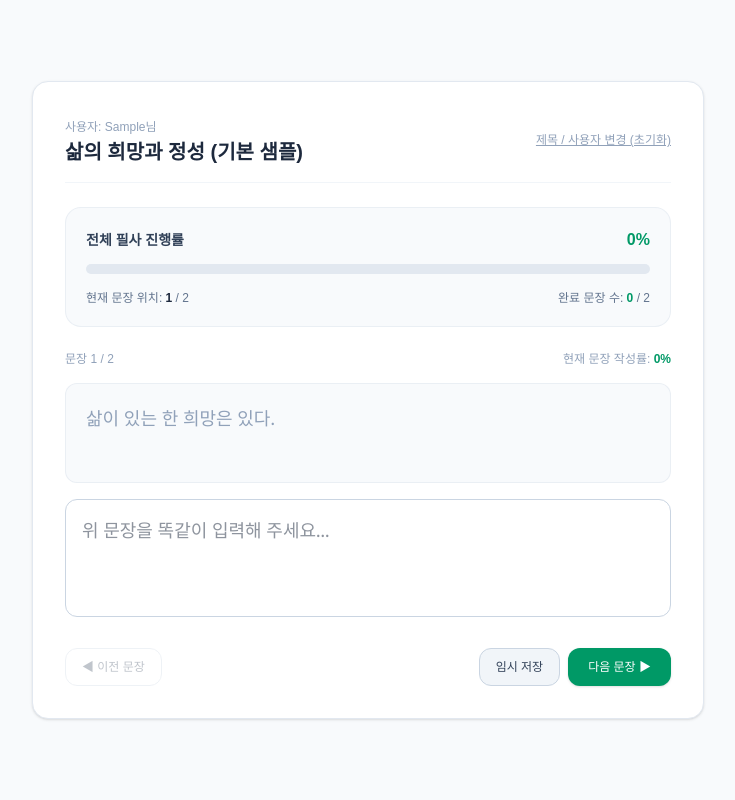
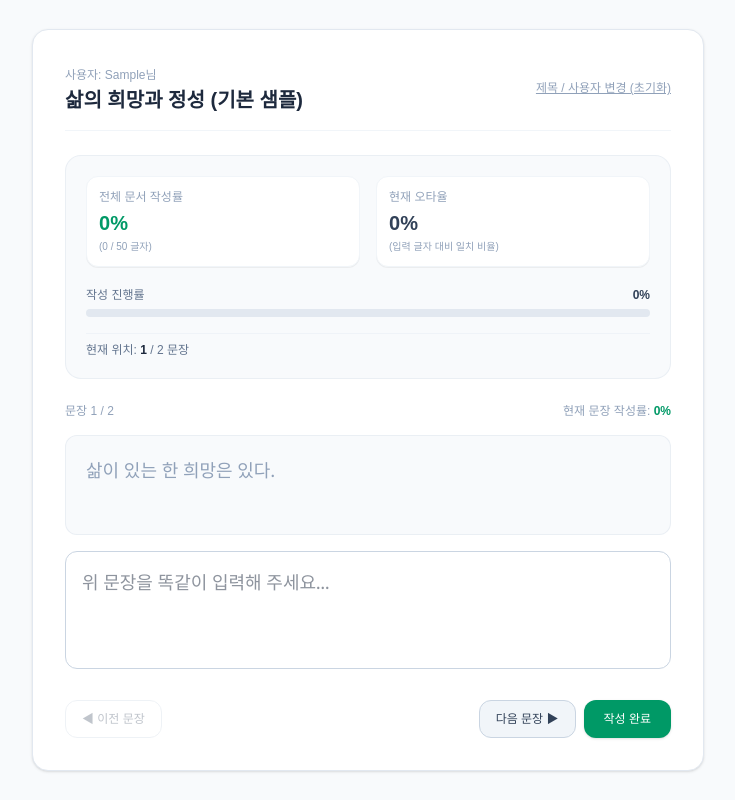
Before and after one commit to cybermaxatoffice/transcription-app, a Next.js app: page / in a window 1280 px wide. Both pictures are taken after typing "Sample" into the empty fields and a click on the button "필사 시작하기". Shown: the whole page, without its empty margins (272-1007 px from the left). Built offline with nearby package versions, Linux system fonts and the light colour scheme.

Commit message:
add mismatch rate
오타율 추가
버튼 위치 정렬

```diff
--- a/app/page.tsx
+++ b/app/page.tsx
@@ -15,7 +15,7 @@ interface UserProgress {
   docId: string;
   currentIndex: number;
   completedCount: number;
-  currentInputText?: string; // 사람별/문서별 작성 중이던 임시 타이핑 내용
+  sentenceDrafts: Record<number, string>; // 문장 인덱스별 입력 내역 캐싱
   lastUpdated: string;
 }
 
@@ -35,7 +35,7 @@ export default function TranscriptionApp() {
   const [selectedDocId, setSelectedDocId] = useState<string>('');
   const [currentIndex, setCurrentIndex] = useState(0);
   const [input, setInput] = useState('');
-  const [progress, setProgress] = useState(0);
+  const [sentenceDrafts, setSentenceDrafts] = useState<Record<number, string>>({});
 
   // 관리자 전용: data 디렉토리 파일 읽기 및 추출 상태
   const [dataFileName, setDataFileName] = useState('sample1.pdf');
@@ -81,6 +81,7 @@ export default function TranscriptionApp() {
     setUserName('');
     setAdminPassword('');
     setInput('');
+    setSentenceDrafts({});
     if (documents.length > 0) {
       setSelectedDocId(documents[0].id);
     } else {
@@ -92,24 +93,20 @@ export default function TranscriptionApp() {
   const currentDoc = documents.find((d) => d.id === selectedDocId);
   const currentSentence = currentDoc?.sentences[currentIndex] || '';
 
-  // 실시간 타이핑 진도율 계산
-  useEffect(() => {
-    if (!currentSentence) {
-      setProgress(0);
-      return;
-    }
-    const currentProgress = Math.min(
-      100,
-      Math.round((input.length / currentSentence.length) * 100)
-    );
-    setProgress(currentProgress);
-  }, [input, currentSentence]);
+  // 현재 문장 입력 시 drafts 캐시 업데이트
+  const handleInputChange = (val: string) => {
+    setInput(val);
+    setSentenceDrafts((prev) => ({
+      ...prev,
+      [currentIndex]: val
+    }));
+  };
 
-  // 사람별 / 문서별 저장 함수
+  // 진행 상황 저장 함수 (내역 캐싱 포함)
   const saveUserProgress = (
     targetIndex: number,
-    completedCountOverride?: number,
-    inputTextToSave: string = ''
+    updatedDrafts: Record<number, string>,
+    completedCountOverride?: number
   ) => {
     if (!userName || !selectedDocId) return;
 
@@ -123,13 +120,13 @@ export default function TranscriptionApp() {
     const prevCount = newProgressMap[trimmedUser][selectedDocId]?.completedCount || 0;
     const newCompletedCount = completedCountOverride !== undefined
       ? completedCountOverride
-      : Math.max(prevCount, targetIndex);
+      : prevCount;
 
     newProgressMap[trimmedUser][selectedDocId] = {
       docId: selectedDocId,
       currentIndex: targetIndex,
       completedCount: newCompletedCount,
-      currentInputText: inputTextToSave,
+      sentenceDrafts: updatedDrafts,
       lastUpdated: new Date().toLocaleString('ko-KR')
     };
 
@@ -137,40 +134,51 @@ export default function TranscriptionApp() {
     localStorage.setItem('transcription_progress', JSON.stringify(newProgressMap));
   };
 
-  // 1. 임시 저장 버튼 클릭 (사람별/문서별 각각 저장)
-  const handleTempSave = () => {
-    const currentCompleted = userProgressMap[userName.trim()]?.[selectedDocId]?.completedCount || 0;
-    saveUserProgress(currentIndex, currentCompleted, input);
-    alert(`'${userName.trim()}'님의 '${currentDoc?.title}' 필사 임시 작성이 저장되었습니다.`);
+  // 1. 이전 문장 버튼
+  const handlePrevSentence = () => {
+    if (currentIndex > 0) {
+      const nextIdx = currentIndex - 1;
+      const updatedDrafts = { ...sentenceDrafts, [currentIndex]: input };
+      setSentenceDrafts(updatedDrafts);
+      saveUserProgress(nextIdx, updatedDrafts);
+
+      setCurrentIndex(nextIdx);
+      setInput(updatedDrafts[nextIdx] || '');
+    }
   };
 
-  // 2. 다음 문장 버튼 클릭 (저장 후 다음 문장으로 이동)
+  // 2. 다음 문장 버튼 (입력 내역 저장 후 다음 문장으로 이동)
   const handleNextSentence = () => {
     if (!currentDoc) return;
     const totalSentences = currentDoc.sentences.length;
 
-    const currentCompleted = userProgressMap[userName.trim()]?.[selectedDocId]?.completedCount || 0;
-    const updatedCompleted = Math.max(currentCompleted, currentIndex + 1);
+    const updatedDrafts = { ...sentenceDrafts, [currentIndex]: input };
+    setSentenceDrafts(updatedDrafts);
 
     if (currentIndex < totalSentences - 1) {
       const nextIdx = currentIndex + 1;
-      saveUserProgress(nextIdx, updatedCompleted, '');
+      saveUserProgress(nextIdx, updatedDrafts);
       setCurrentIndex(nextIdx);
-      setInput('');
+      setInput(updatedDrafts[nextIdx] || '');
     } else {
-      saveUserProgress(currentIndex, updatedCompleted, input);
-      alert('축하합니다! 해당 필사문의 모든 문장을 완료하셨습니다.');
+      saveUserProgress(currentIndex, updatedDrafts);
+      alert('마지막 문장입니다.');
     }
   };
 
-  // 3. 이전 문장 버튼 클릭
-  const handlePrevSentence = () => {
-    if (currentIndex > 0) {
-      const currentCompleted = userProgressMap[userName.trim()]?.[selectedDocId]?.completedCount || 0;
-      saveUserProgress(currentIndex - 1, currentCompleted, '');
-      setCurrentIndex(currentIndex - 1);
-      setInput('');
-    }
+  // 3. 작성 완료 버튼 (현재 문장 저장 및 완성 진행률/오타율 업데이트)
+  const handleCompleteSentence = () => {
+    if (!currentDoc) return;
+    const totalSentences = currentDoc.sentences.length;
+
+    const updatedDrafts = { ...sentenceDrafts, [currentIndex]: input };
+    setSentenceDrafts(updatedDrafts);
+
+    const currentCompleted = userProgressMap[userName.trim()]?.[selectedDocId]?.completedCount || 0;
+    const newCompleted = Math.max(currentCompleted, currentIndex + 1);
+
+    saveUserProgress(currentIndex, updatedDrafts, newCompleted);
+    alert(`현재 문장 및 진행 상황이 저장되었습니다! (${newCompleted}/${totalSentences} 문장 완주)`);
   };
 
   const handleUserLogin = (e: React.FormEvent) => {
@@ -180,13 +188,15 @@ export default function TranscriptionApp() {
 
     setViewMode('user');
 
-    // 로그인한 사람(userName)과 선택한 필사문(selectedDocId)에 해당하는 개별 진행 정보 불러오기
     const existingProgress = userProgressMap[userName.trim()]?.[selectedDocId];
     if (existingProgress) {
       setCurrentIndex(existingProgress.currentIndex);
-      setInput(existingProgress.currentInputText || ''); // 해당 사람/문서 전용 작성 내용 복원
+      const drafts = existingProgress.sentenceDrafts || {};
+      setSentenceDrafts(drafts);
+      setInput(drafts[existingProgress.currentIndex] || '');
     } else {
       setCurrentIndex(0);
+      setSentenceDrafts({});
       setInput('');
     }
   };
@@ -308,9 +318,45 @@ export default function TranscriptionApp() {
     alert(`필사문 '${newDoc.title}'이(가) 성공적으로 등록되었습니다! (총 ${mergedSentences.length}개 문장)`);
   };
 
+  // ---------------- 계산 로직 (작성률 & 오타율) ----------------
+  const calculateStats = () => {
+    if (!currentDoc || currentDoc.sentences.length === 0) {
+      return { completionRate: 0, errorRate: 0, totalOriginalChars: 0, totalTypedChars: 0 };
+    }
+
+    let totalOriginalChars = 0;
+    let totalTypedChars = 0;
+    let totalErrorChars = 0;
+
+    currentDoc.sentences.forEach((origSentence, idx) => {
+      totalOriginalChars += origSentence.length;
+      const typed = sentenceDrafts[idx] || (idx === currentIndex ? input : '');
+      totalTypedChars += typed.length;
+
+      // 오타 수 계산 (입력한 글자 중 원문과 일치하지 않거나 길이를 초과한 경우)
+      for (let i = 0; i < typed.length; i++) {
+        if (i >= origSentence.length || typed[i] !== origSentence[i]) {
+          totalErrorChars++;
+        }
+      }
+    });
+
+    const completionRate = totalOriginalChars > 0
+      ? Math.min(100, Math.round((totalTypedChars / totalOriginalChars) * 100))
+      : 0;
+
+    const errorRate = totalTypedChars > 0
+      ? Math.round((totalErrorChars / totalTypedChars) * 100)
+      : 0;
+
+    return { completionRate, errorRate, totalOriginalChars, totalTypedChars };
+  };
+
+  const stats = calculateStats();
+
   // ---------------- 화면 렌더링 ----------------
 
-  // 1. 초기 로그인 화면
+  // 1. 로그인 화면
   if (viewMode === 'login') {
     return (
       <main className="min-h-screen bg-slate-100 flex items-center justify-center p-4">
@@ -533,7 +579,7 @@ export default function TranscriptionApp() {
                     <tr>
                       <th className="p-3">사용자명</th>
                       <th className="p-3">필사문 제목</th>
-                      <th className="p-3">진행률</th>
+                      <th className="p-3">완주 문장 수</th>
                       <th className="p-3">최근 학습 일시</th>
                     </tr>
                   </thead>
@@ -542,13 +588,12 @@ export default function TranscriptionApp() {
                       Object.entries(userDocs).map(([dId, pData]) => {
                         const targetDoc = documents.find((d) => d.id === dId);
                         const total = targetDoc?.sentences.length || 0;
-                        const percent = total > 0 ? Math.round((pData.completedCount / total) * 100) : 0;
                         return (
                           <tr key={`${uName}-${dId}`} className="hover:bg-slate-50">
                             <td className="p-3 font-semibold text-slate-800">{uName}</td>
                             <td className="p-3">{targetDoc?.title || dId}</td>
                             <td className="p-3">
-                              <span className="text-emerald-600 font-bold">{percent}%</span> ({pData.completedCount}/{total})
+                              <span className="text-emerald-600 font-bold">{pData.completedCount}</span> / {total}
                             </td>
                             <td className="p-3 text-xs text-slate-400">{pData.lastUpdated}</td>
                           </tr>
@@ -566,10 +611,7 @@ export default function TranscriptionApp() {
   }
 
   // 3. 일반 사용자 필사 화면
-  const myProgress = userProgressMap[userName.trim()]?.[selectedDocId];
   const totalSentences = currentDoc?.sentences.length || 0;
-  const completedCount = myProgress?.completedCount || 0;
-  const overallPercent = totalSentences > 0 ? Math.round((completedCount / totalSentences) * 100) : 0;
 
   return (
     <main className="min-h-screen bg-slate-50 flex flex-col items-center justify-center p-6">
@@ -589,26 +631,39 @@ export default function TranscriptionApp() {
           </button>
         </div>
 
-        {/* 상단 진행률 카드 */}
-        <div className="bg-slate-50 p-5 rounded-2xl border border-slate-200/60 space-y-3">
-          <div className="flex justify-between items-center text-sm font-semibold text-slate-700">
-            <span>전체 필사 진행률</span>
-            <span className="text-emerald-600 font-bold text-base">{overallPercent}%</span>
+        {/* 상단 통합 지표 카드 (전체 작성률 & 오타율 추가) */}
+        <div className="bg-slate-50 p-5 rounded-2xl border border-slate-200/60 space-y-4">
+          <div className="grid grid-cols-2 gap-4">
+            <div className="bg-white p-3 rounded-xl border border-slate-100 shadow-2xs">
+              <span className="text-xs text-slate-400 block mb-1">전체 문서 작성률</span>
+              <span className="text-emerald-600 font-bold text-xl">{stats.completionRate}%</span>
+              <span className="text-[10px] text-slate-400 block mt-0.5">({stats.totalTypedChars} / {stats.totalOriginalChars} 글자)</span>
+            </div>
+            <div className="bg-white p-3 rounded-xl border border-slate-100 shadow-2xs">
+              <span className="text-xs text-slate-400 block mb-1">현재 오타율</span>
+              <span className={`font-bold text-xl ${stats.errorRate > 0 ? 'text-rose-500' : 'text-slate-700'}`}>
+                {stats.errorRate}%
+              </span>
+              <span className="text-[10px] text-slate-400 block mt-0.5">(입력 글자 대비 일치 비율)</span>
+            </div>
           </div>
 
-          <div className="w-full bg-slate-200 h-2.5 rounded-full overflow-hidden">
-            <div
-              className="bg-emerald-500 h-full transition-all duration-300"
-              style={{ width: `${overallPercent}%` }}
-            />
+          <div className="space-y-1.5 pt-1">
+            <div className="flex justify-between items-center text-xs text-slate-500">
+              <span>작성 진행률</span>
+              <span className="font-semibold text-slate-700">{stats.completionRate}%</span>
+            </div>
+            <div className="w-full bg-slate-200 h-2 rounded-full overflow-hidden">
+              <div
+                className="bg-emerald-500 h-full transition-all duration-300"
+                style={{ width: `${stats.completionRate}%` }}
+              />
+            </div>
           </div>
 
-          <div className="flex justify-between items-center text-xs text-slate-500 pt-1">
+          <div className="flex justify-between items-center text-xs text-slate-500 border-t border-slate-200/40 pt-2">
             <span>
-              현재 문장 위치: <strong className="text-slate-800 font-semibold">{currentIndex + 1}</strong> / {totalSentences}
-            </span>
-            <span>
-              완료 문장 수: <strong className="text-emerald-600 font-semibold">{completedCount}</strong> / {totalSentences}
+              현재 위치: <strong className="text-slate-800 font-semibold">{currentIndex + 1}</strong> / {totalSentences} 문장
             </span>
           </div>
         </div>
@@ -617,7 +672,7 @@ export default function TranscriptionApp() {
         <div className="space-y-4">
           <div className="flex justify-between items-center text-xs text-slate-400 font-medium">
             <span>문장 {currentIndex + 1} / {totalSentences}</span>
-            <span>현재 문장 작성률: <strong className="text-emerald-600">{progress}%</strong></span>
+            <span>현재 문장 작성률: <strong className="text-emerald-600">{Math.min(100, Math.round((input.length / (currentSentence.length || 1)) * 100))}%</strong></span>
           </div>
 
           <div className="p-5 bg-slate-50 rounded-xl text-slate-700 font-serif text-lg leading-relaxed border border-slate-200/60 select-none min-h-[100px]">
@@ -636,13 +691,13 @@ export default function TranscriptionApp() {
 
           <textarea
             value={input}
-            onChange={(e) => setInput(e.target.value)}
+            onChange={(e) => handleInputChange(e.target.value)}
             placeholder="위 문장을 똑같이 입력해 주세요..."
             rows={3}
             className="w-full p-4 rounded-xl border border-slate-300 focus:outline-none focus:ring-2 focus:ring-slate-800 font-serif text-lg text-slate-800 resize-none"
           />
 
-          {/* 지정된 3종 버튼 영역 (이전 문장 / 임시 저장 / 다음 문장) */}
+          {/* 변경된 3종 버튼 영역 ([이전 문장] / [다음 문장] / [작성 완료]) */}
           <div className="flex justify-between items-center pt-2 gap-3">
             <button
               onClick={handlePrevSentence}
@@ -654,17 +709,18 @@ export default function TranscriptionApp() {
 
             <div className="flex gap-2">
               <button
-                onClick={handleTempSave}
-                className="px-4 py-2.5 rounded-xl border border-slate-300 text-xs font-medium bg-slate-100 text-slate-700 hover:bg-slate-200 transition-colors"
+                onClick={handleNextSentence}
+                disabled={currentIndex === totalSentences - 1}
+                className="px-4 py-2.5 rounded-xl border border-slate-300 text-xs font-medium bg-slate-100 text-slate-700 hover:bg-slate-200 transition-colors disabled:opacity-30"
               >
-                임시 저장
+                다음 문장 ▶
               </button>
 
               <button
-                onClick={handleNextSentence}
+                onClick={handleCompleteSentence}
                 className="bg-emerald-600 text-white font-medium text-xs px-5 py-2.5 rounded-xl hover:bg-emerald-700 transition-colors shadow-sm"
               >
-                {currentIndex < totalSentences - 1 ? '다음 문장 ▶' : '완료 및 저장'}
+                작성 완료
               </button>
             </div>
           </div>
```
